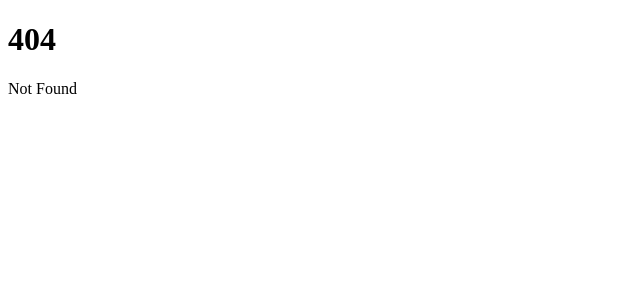
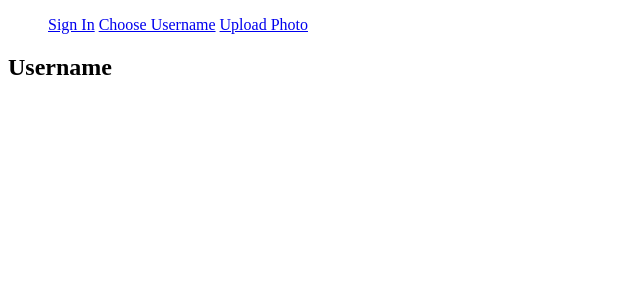
Before and after one commit to forNerzul/firebase-svelte-app-100-real-no-fake, a SvelteKit app: page /login/username in a window 1280 px wide. Before the commit this address had no page. Shown: the top 300 px of the page, without its empty margins (0-640 px from the left). Built offline with nearby package versions, Linux system fonts and the light colour scheme.

Commit message:
agregada la ruta username y su page

```diff
--- /dev/null
+++ b/src/routes/login/username/+page.svelte
@@ -0,0 +1,4 @@
+<script lang="ts">
+</script>
+
+<h2>Username</h2>
```
